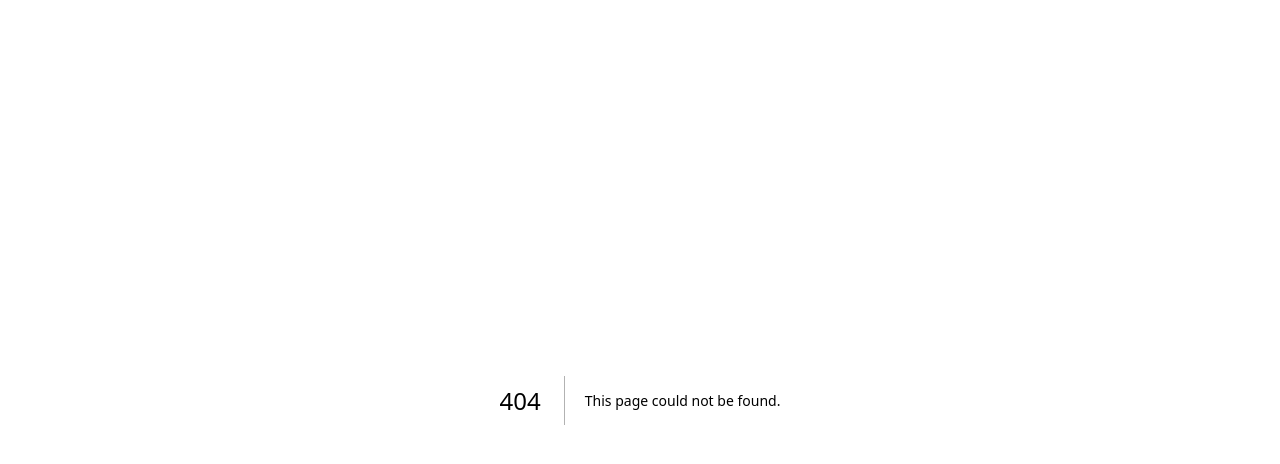
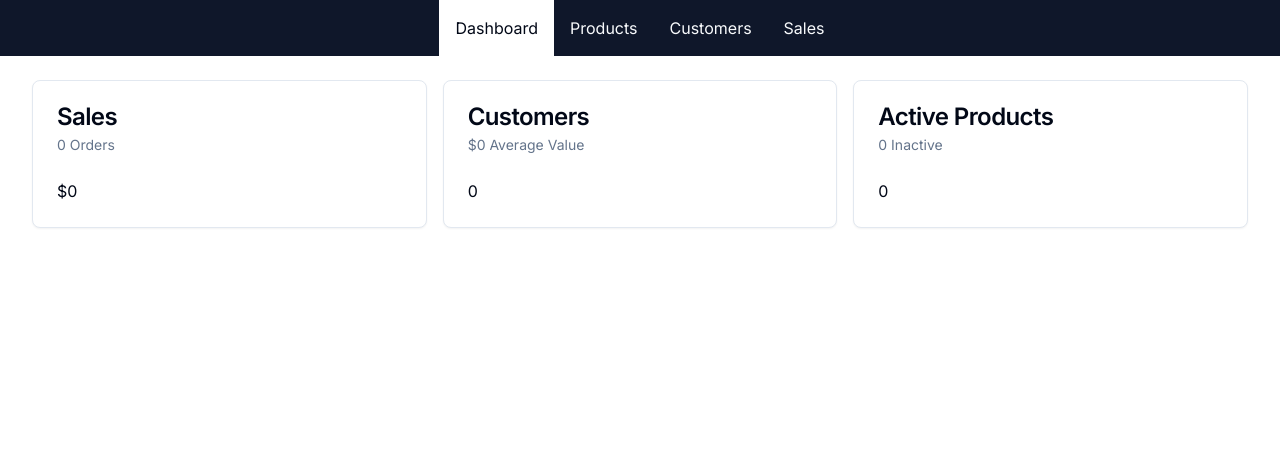
Before and after one commit to rosstungol/e-commerce, a Next.js app: page /admin in a window 1280 px wide. Before the commit this address had no page. Shown: the top 464 px of the page. Built offline with nearby package versions, Linux system fonts and the light colour scheme; no server answers; the database is empty.

Commit message:
Implements Admin Dashboard page

```diff
--- /dev/null
+++ b/src/app/admin/layout.tsx
@@ -0,0 +1,19 @@
+import { Nav, NavLink } from '@/components/Nav'
+
+export default function AdminLayout({
+	children,
+}: Readonly<{
+	children: React.ReactNode
+}>) {
+	return (
+		<>
+			<Nav>
+				<NavLink href="/admin">Dashboard</NavLink>
+				<NavLink href="/admin/products">Products</NavLink>
+				<NavLink href="/admin/users">Customers</NavLink>
+				<NavLink href="/admin/orders">Sales</NavLink>
+			</Nav>
+			<main className="container my-6">{children}</main>
+		</>
+	)
+}
--- /dev/null
+++ b/src/app/admin/loading.tsx
@@ -0,0 +1,9 @@
+import { Loader2 } from 'lucide-react'
+
+export default function AdminLoading() {
+	return (
+		<div className="flex justify-center">
+			<Loader2 className="size-24 animate-spin" />
+		</div>
+	)
+}
--- /dev/null
+++ b/src/app/admin/page.tsx
@@ -0,0 +1,103 @@
+import {
+	Card,
+	CardContent,
+	CardDescription,
+	CardHeader,
+	CardTitle,
+} from '@/components/ui/card'
+import db from '@/db/db'
+import { formatCurrency, formatNumber } from '@/lib/formatters'
+
+async function getSalesData() {
+	const data = await db.order.aggregate({
+		_sum: { pricePaidInCents: true },
+		_count: true,
+	})
+
+	return {
+		amount: (data._sum.pricePaidInCents || 0) / 100,
+		numberOfSales: data._count,
+	}
+}
+
+async function getUserData() {
+	const [userCount, orderData] = await Promise.all([
+		db.user.count(),
+		db.order.aggregate({
+			_sum: { pricePaidInCents: true },
+		}),
+	])
+
+	return {
+		userCount,
+		averageValuePerUser:
+			userCount === 0
+				? 0
+				: (orderData._sum.pricePaidInCents || 0) / userCount / 100,
+	}
+}
+
+async function getProductData() {
+	const [activeCount, inactiveCount] = await Promise.all([
+		db.product.count({
+			where: {
+				isAvailableForPurchase: true,
+			},
+		}),
+		db.product.count({
+			where: {
+				isAvailableForPurchase: false,
+			},
+		}),
+	])
+
+	return { activeCount, inactiveCount }
+}
+
+export default async function AdminDashboard() {
+	const [salesData, userData, productData] = await Promise.all([
+		getSalesData(),
+		getUserData(),
+		getProductData(),
+	])
+
+	return (
+		<main className="grid grid-cols-1 gap-4 md:grid-cols-2 lg:grid-cols-3">
+			<DashboardCard
+				title="Sales"
+				subtitle={`${formatNumber(salesData.numberOfSales)} Orders`}
+				body={formatCurrency(salesData.amount)}
+			/>
+			<DashboardCard
+				title="Customers"
+				subtitle={`${formatCurrency(userData.averageValuePerUser)} Average Value`}
+				body={formatNumber(userData.userCount)}
+			/>
+			<DashboardCard
+				title="Active Products"
+				subtitle={`${formatNumber(productData.inactiveCount)} Inactive`}
+				body={formatNumber(productData.activeCount)}
+			/>
+		</main>
+	)
+}
+
+type DashboardCardProps = {
+	title: string
+	subtitle: string
+	body: string
+}
+
+function DashboardCard({ title, subtitle, body }: DashboardCardProps) {
+	return (
+		<Card>
+			<CardHeader>
+				<CardTitle>{title}</CardTitle>
+				<CardDescription>{subtitle}</CardDescription>
+			</CardHeader>
+			<CardContent>
+				<p>{body}</p>
+			</CardContent>
+		</Card>
+	)
+}
--- /dev/null
+++ b/src/components/Nav.tsx
@@ -0,0 +1,27 @@
+'use client'
+
+import Link from 'next/link'
+import { usePathname } from 'next/navigation'
+import { ComponentProps, ReactNode } from 'react'
+import { cn } from '@/lib/utils'
+
+export function Nav({ children }: { children: ReactNode }) {
+	return (
+		<nav className="flex justify-center bg-primary px-4 text-primary-foreground">
+			{children}
+		</nav>
+	)
+}
+
+export function NavLink(props: Omit<ComponentProps<typeof Link>, 'className'>) {
+	const pathname = usePathname()
+	return (
+		<Link
+			{...props}
+			className={cn(
+				'p-4 hover:bg-secondary hover:text-secondary-foreground focus-visible:bg-secondary focus-visible:text-secondary-foreground',
+				pathname === props.href && 'bg-background text-foreground'
+			)}
+		/>
+	)
+}
--- /dev/null
+++ b/src/components/ui/card.tsx
@@ -0,0 +1,79 @@
+import * as React from 'react'
+
+import { cn } from '@/lib/utils'
+
+const Card = React.forwardRef<
+	HTMLDivElement,
+	React.HTMLAttributes<HTMLDivElement>
+>(({ className, ...props }, ref) => (
+	<div
+		ref={ref}
+		className={cn(
+			'rounded-lg border bg-card text-card-foreground shadow-sm',
+			className
+		)}
+		{...props}
+	/>
+))
+Card.displayName = 'Card'
+
+const CardHeader = React.forwardRef<
+	HTMLDivElement,
+	React.HTMLAttributes<HTMLDivElement>
+>(({ className, ...props }, ref) => (
+	<div
+		ref={ref}
+		className={cn('flex flex-col space-y-1.5 p-6', className)}
+		{...props}
+	/>
+))
+CardHeader.displayName = 'CardHeader'
+
+const CardTitle = React.forwardRef<
+	HTMLParagraphElement,
+	React.HTMLAttributes<HTMLHeadingElement>
+>(({ className, ...props }, ref) => (
+	<h3
+		ref={ref}
+		className={cn(
+			'text-2xl font-semibold leading-none tracking-tight',
+			className
+		)}
+		{...props}
+	/>
+))
+CardTitle.displayName = 'CardTitle'
+
+const CardDescription = React.forwardRef<
+	HTMLParagraphElement,
+	React.HTMLAttributes<HTMLParagraphElement>
+>(({ className, ...props }, ref) => (
+	<p
+		ref={ref}
+		className={cn('text-sm text-muted-foreground', className)}
+		{...props}
+	/>
+))
+CardDescription.displayName = 'CardDescription'
+
+const CardContent = React.forwardRef<
+	HTMLDivElement,
+	React.HTMLAttributes<HTMLDivElement>
+>(({ className, ...props }, ref) => (
+	<div ref={ref} className={cn('p-6 pt-0', className)} {...props} />
+))
+CardContent.displayName = 'CardContent'
+
+const CardFooter = React.forwardRef<
+	HTMLDivElement,
+	React.HTMLAttributes<HTMLDivElement>
+>(({ className, ...props }, ref) => (
+	<div
+		ref={ref}
+		className={cn('flex items-center p-6 pt-0', className)}
+		{...props}
+	/>
+))
+CardFooter.displayName = 'CardFooter'
+
+export { Card, CardHeader, CardFooter, CardTitle, CardDescription, CardContent }
--- /dev/null
+++ b/src/db/db.ts
@@ -0,0 +1,15 @@
+import { PrismaClient } from '@prisma/client'
+
+const prismaClientSingleton = () => {
+	return new PrismaClient()
+}
+
+declare const globalThis: {
+	prismaGlobal: ReturnType<typeof prismaClientSingleton>
+} & typeof global
+
+const db = globalThis.prismaGlobal ?? prismaClientSingleton()
+
+export default db
+
+if (process.env.NODE_ENV !== 'production') globalThis.prismaGlobal = db
--- /dev/null
+++ b/src/lib/formatters.ts
@@ -0,0 +1,15 @@
+const CURRENCY_FORMATTER = new Intl.NumberFormat('en-US', {
+	currency: 'USD',
+	style: 'currency',
+	minimumFractionDigits: 0,
+})
+
+export function formatCurrency(amount: number) {
+	return CURRENCY_FORMATTER.format(amount)
+}
+
+const NUMBER_FORMATTER = new Intl.NumberFormat('en-US')
+
+export function formatNumber(number: number) {
+	return NUMBER_FORMATTER.format(number)
+}
```
